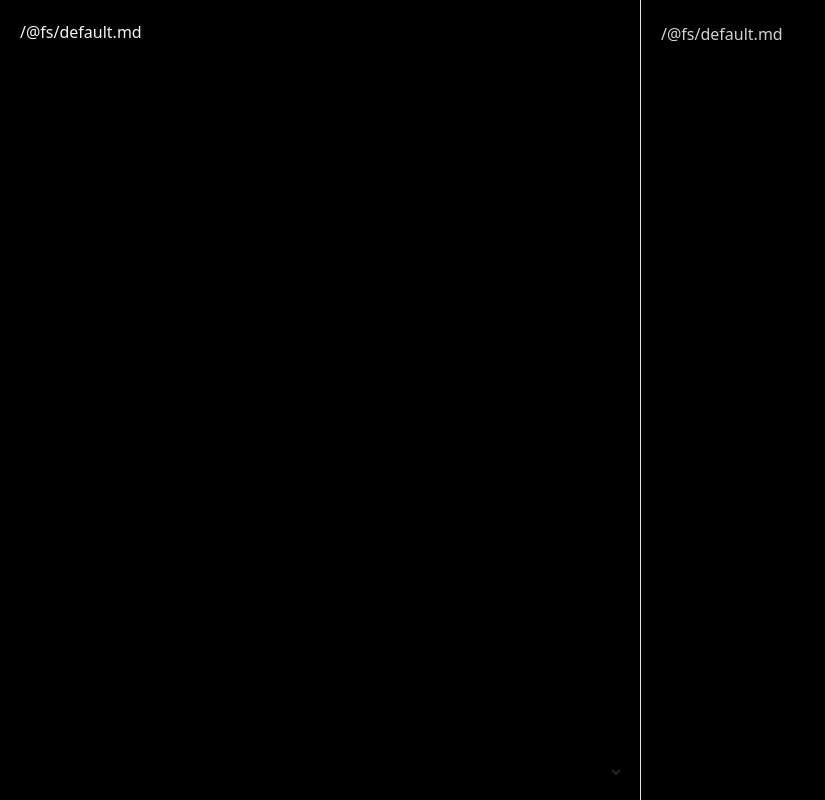
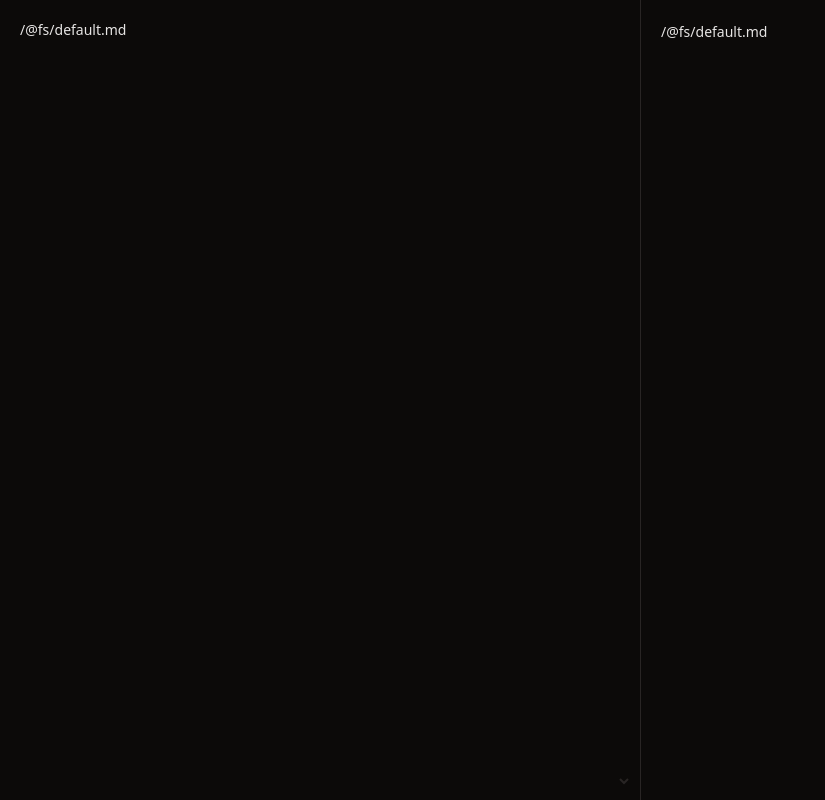
Before and after one commit to julesrx/markup-editor, a Nuxt app: page / in a window 1280 px wide. Shown: the whole page, without its empty margins (0-825 px from the left). Built offline with nearby package versions, Linux system fonts and the light colour scheme.

Commit message:
feat: colors and sizes

```diff
--- a/app.vue
+++ b/app.vue
@@ -1,5 +1,5 @@
 <template>
-    <main class="grid grid-cols-2 h-screen divide-x divide-dark-500">
+    <main class="grid grid-cols-2 h-screen divide-x divide-stone-800">
         <Editor />
         <Preview />
     </main>
--- a/components/Editor.vue
+++ b/components/Editor.vue
@@ -3,11 +3,11 @@ const store = useStore();
 </script>
 
 <template>
-    <div class="relative overflow-hidden">
+    <div class="relative overflow-hidden text-sm">
         <textarea
             class="bg-transparent resize-none p-5 h-screen w-full"
             v-model="store.markup"
         ></textarea>
-        <ModeSelection class="absolute bottom-0 right-0 mr-4 mb-4" />
+        <ModeSelection class="absolute bottom-0 right-0 m-2" />
     </div>
 </template>
--- a/components/ModeSelection.vue
+++ b/components/ModeSelection.vue
@@ -3,7 +3,7 @@ const store = useStore();
 </script>
 
 <template>
-    <select class="bg-black text-stone-800" v-model="store.mode">
+    <select class="bg-transparent text-stone-800" v-model="store.mode">
         <option v-for="m in modes" :value="m" :key="m">{{ m }}</option>
     </select>
 </template>
--- a/components/Preview.vue
+++ b/components/Preview.vue
@@ -5,6 +5,6 @@ const store = useStore();
 <template>
     <article
         v-html="store.html"
-        class="prose prose-stone prose-invert p-5 max-w-[none] h-screen"
+        class="prose prose-stone prose-invert prose-sm p-5 max-w-[none] h-screen"
     ></article>
 </template>
--- a/nuxt.config.ts
+++ b/nuxt.config.ts
@@ -16,7 +16,7 @@ export default defineNuxtConfig({
         head: {
             title: 'Markup Editor',
             htmlAttrs: { lang: 'en' },
-            bodyAttrs: { class: 'text-stone-100 bg-black' },
+            bodyAttrs: { class: 'text-stone-200 bg-stone-950' },
             link: [{ rel: 'icon', type: 'image/svg+xml', href: `${baseURL}/favicon.svg` }]
         }
     }
--- a/tailwind.config.ts
+++ b/tailwind.config.ts
@@ -11,7 +11,17 @@ const config: Config = {
         './error.vue',
         './nuxt.config.ts'
     ],
-    theme: { extend: {} },
+    theme: {
+        extend: {
+            typography: ({ theme }: { theme: (val: string) => string }) => ({
+                stone: {
+                    css: {
+                        '--tw-prose-invert-body': theme('colors.stone[200]')
+                    }
+                }
+            })
+        }
+    },
     plugins: [typography]
 };
 
```
